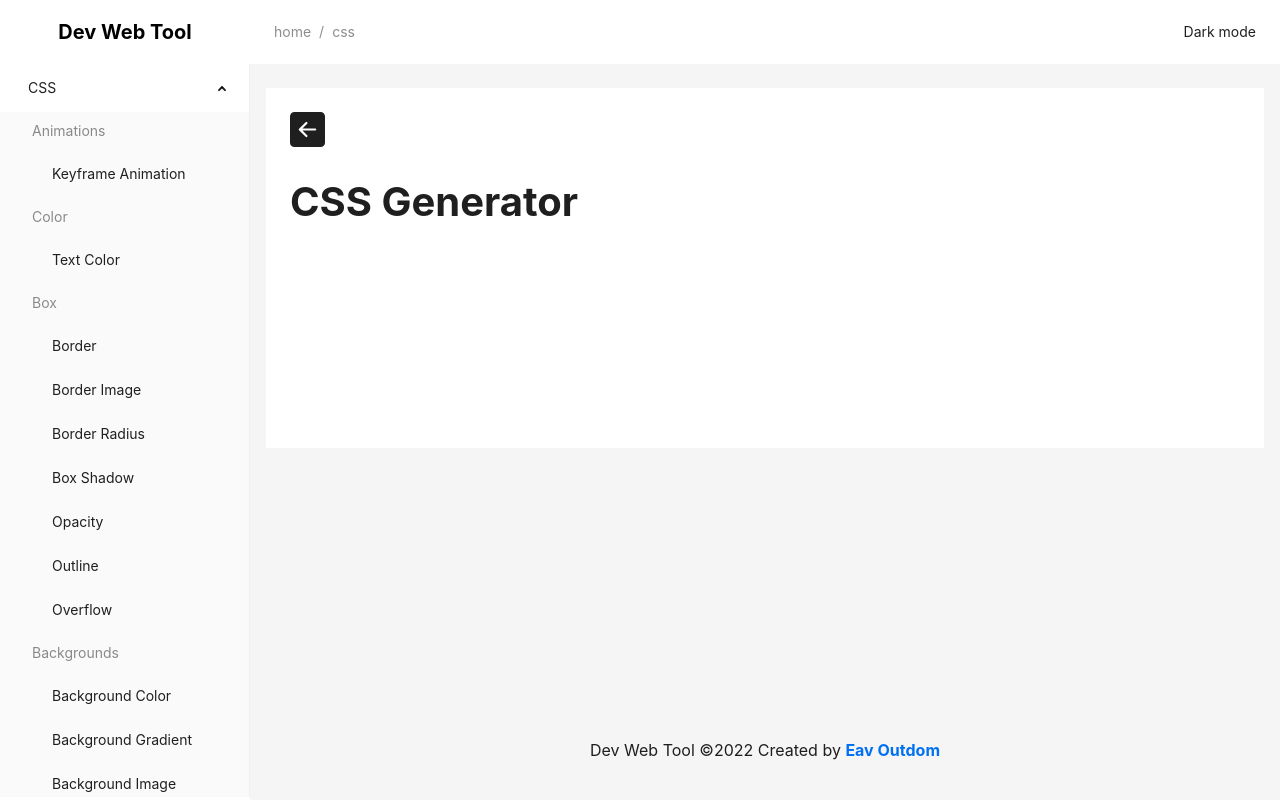
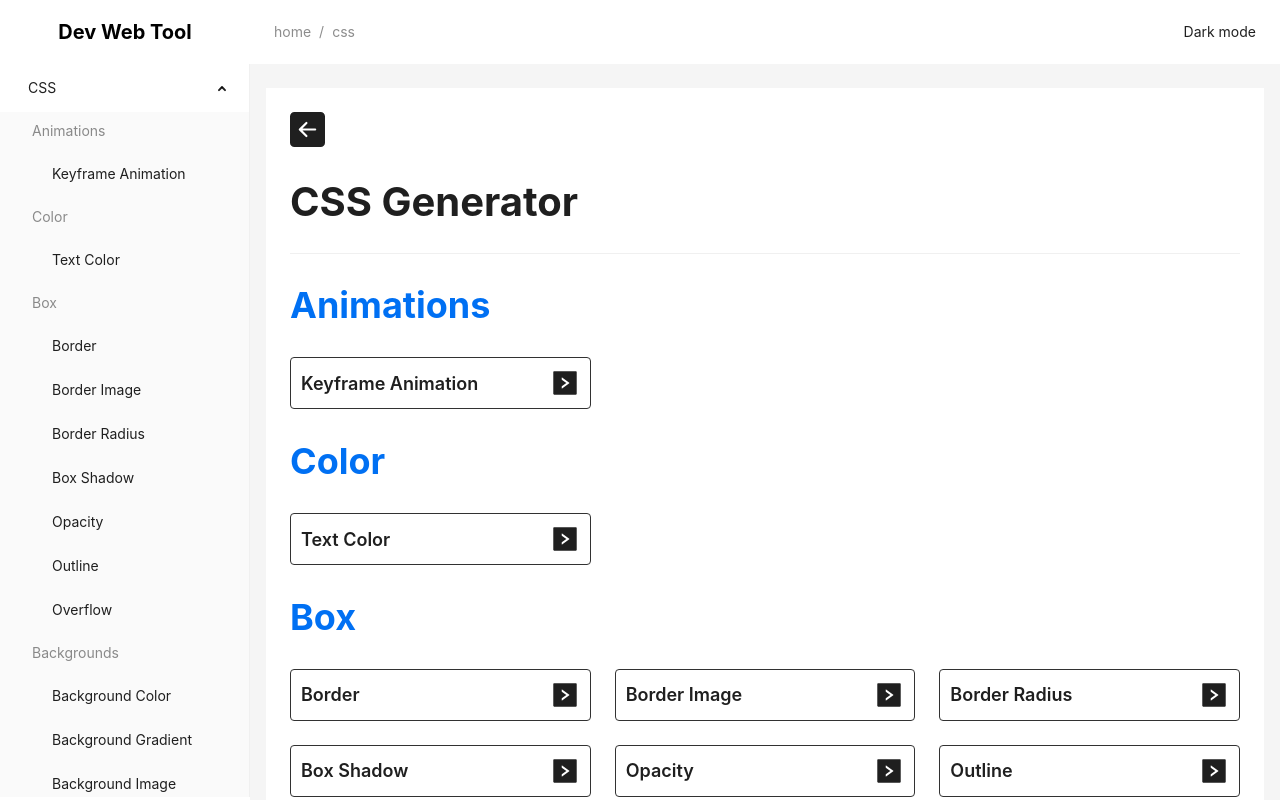
Before and after one commit to EavOutDom/dev-web-tool, a Next.js app: page /css in a window 1280 px wide. Shown: the top 800 px of the page. Built offline with nearby package versions, Linux system fonts and the light colour scheme.

Commit message:
index css

```diff
--- a/data/data.js
+++ b/data/data.js
@@ -1,4 +1,4 @@
-export const data = [
+const data = [
   {
     label: 'CSS',
     key: 'css',
@@ -138,3 +138,5 @@ export const data = [
     }]
   }
 ];
+
+export default data;
--- /dev/null
+++ b/pages/css/css.module.css
@@ -0,0 +1,18 @@
+.parent_txt {
+  color: #0070f3;
+}
+
+.box {
+  width: 100%;
+  border: 1px solid rgb(50, 50, 50);
+  padding: 10px;
+  cursor: pointer;
+  font-size: 18px;
+  font-weight: 600;
+  border-radius: 4px;
+}
+
+.box:hover {
+  border-color: #0070f3;
+  color: #0070f3;
+}
--- a/pages/css/index.js
+++ b/pages/css/index.js
@@ -1,7 +1,10 @@
-import { Button } from "antd";
+import { Button, Col, Divider, Row } from "antd";
 import Head from "next/head";
 import Link from "next/link";
-import { BsFillArrowLeftSquareFill } from 'react-icons/bs'
+import { BsFillArrowLeftSquareFill } from 'react-icons/bs';
+import data from "../../data/data";
+import styles from "./css.module.css";
+import { AiFillRightSquare } from 'react-icons/ai';
 
 const CssPage = () => {
   return (<>
@@ -13,6 +16,22 @@ const CssPage = () => {
         <BsFillArrowLeftSquareFill size={35} />
       </Link>
       <h1>CSS Generator</h1>
+      <Divider />
+      {data[0].children.map(item1 => (
+        <div key={item1.key}>
+          <h2 className={styles.parent_txt}>{item1.label}</h2>
+          <Row gutter={[24, 24]}>
+            {item1.children.map(item2 => (<Col xs={24} md={12} lg={8} key={item2.key}>
+              <Link href={data[0].key + '/' + item2.key} legacyBehavior>
+                <div className={`${styles.box} justify-between items-center`}>
+                  <span>{item2.label}</span>
+                  <AiFillRightSquare size={30} />
+                </div>
+              </Link>
+            </Col>))}
+          </Row>
+        </div>
+      ))}
     </section>
   </>);
 }
```
Also changed, not shown: components/contentlayout/ContentLayout.js (added, +7 -0 lines), components/layout/Layout.js (+2 -11 lines), pages/index.js (+5 -4 lines).
